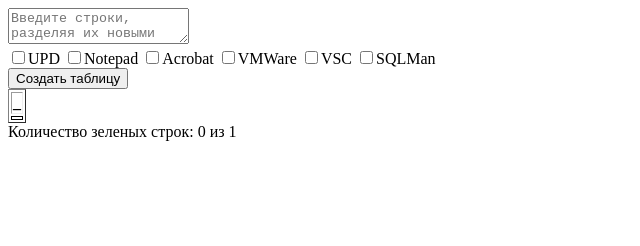
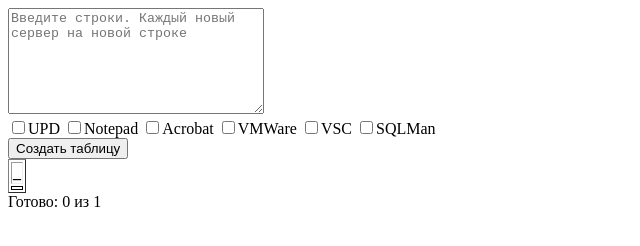
Before and after one commit to ClickDaHouseCat/Table-Generation, a plain HTML site: page index.html in a window 1280 px wide. Both pictures are taken after a click on the button "Создать таблицу". Shown: the whole page, without its empty margins (0-640 px from the left). Drawn offline with Linux system fonts and the light colour scheme.

Commit message:
feat: fix descriptions

```diff
--- a/index.html
+++ b/index.html
@@ -7,7 +7,7 @@
   <title>Document</title>
 </head>
 <body>
-  <textarea id="inputText" placeholder="Введите строки, разделяя их новыми строками"></textarea>
+  <textarea id="inputText" placeholder="Введите строки. Каждый новый сервер на новой строке"></textarea>
     <div id="checkboxes">
         <input type="checkbox" name="_" id="_" checked style="display: none;">
         <input type="checkbox" name="upd" id="upd">UPD
--- a/script.js
+++ b/script.js
@@ -48,7 +48,7 @@ function generateTable() {
     tableContainer.innerHTML = tableHTML;
 
     // Обновляем отображение счетчика строк
-    counterContainer.innerHTML = "Количество зеленых строк: " + greenRowCount + " из " + totalRowCount;
+    counterContainer.innerHTML = "Готово: " + greenRowCount + " из " + totalRowCount;
 
     // Добавляем обработчик события click для каждой ячейки таблицы
     var cells = document.querySelectorAll("#tableContainer td");
@@ -83,7 +83,7 @@ function generateTable() {
                     break;
             }
             // Обновляем отображение счетчика строк
-            counterContainer.innerHTML = "Количество зеленых строк: " + greenRowCount + " из " + totalRowCount;
+            counterContainer.innerHTML = "Готово: " + greenRowCount + " из " + totalRowCount;
         });
     });
 }
--- a/style.css
+++ b/style.css
@@ -1,3 +1,8 @@
 tr, td{
   border: solid 1px;
 }
+
+#inputText{
+  width: 250px;
+  height: 100px;
+}
```
